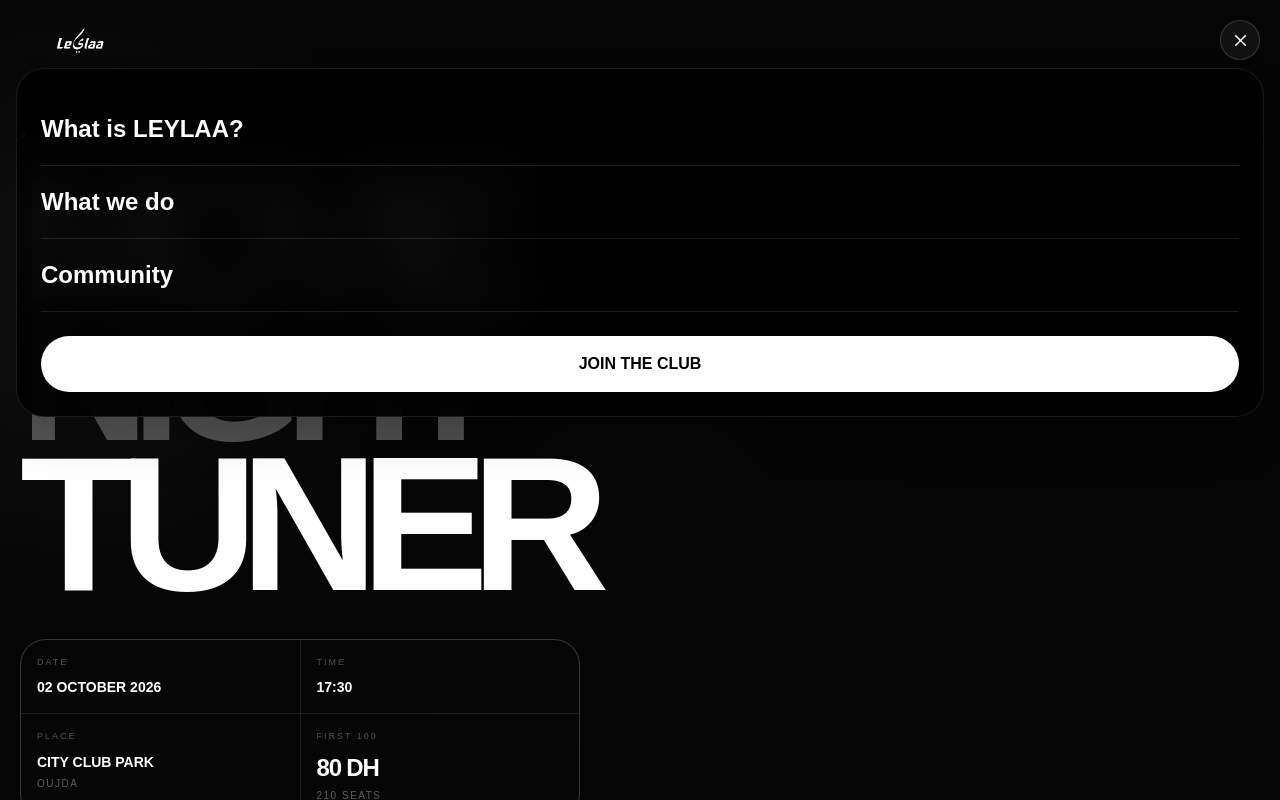
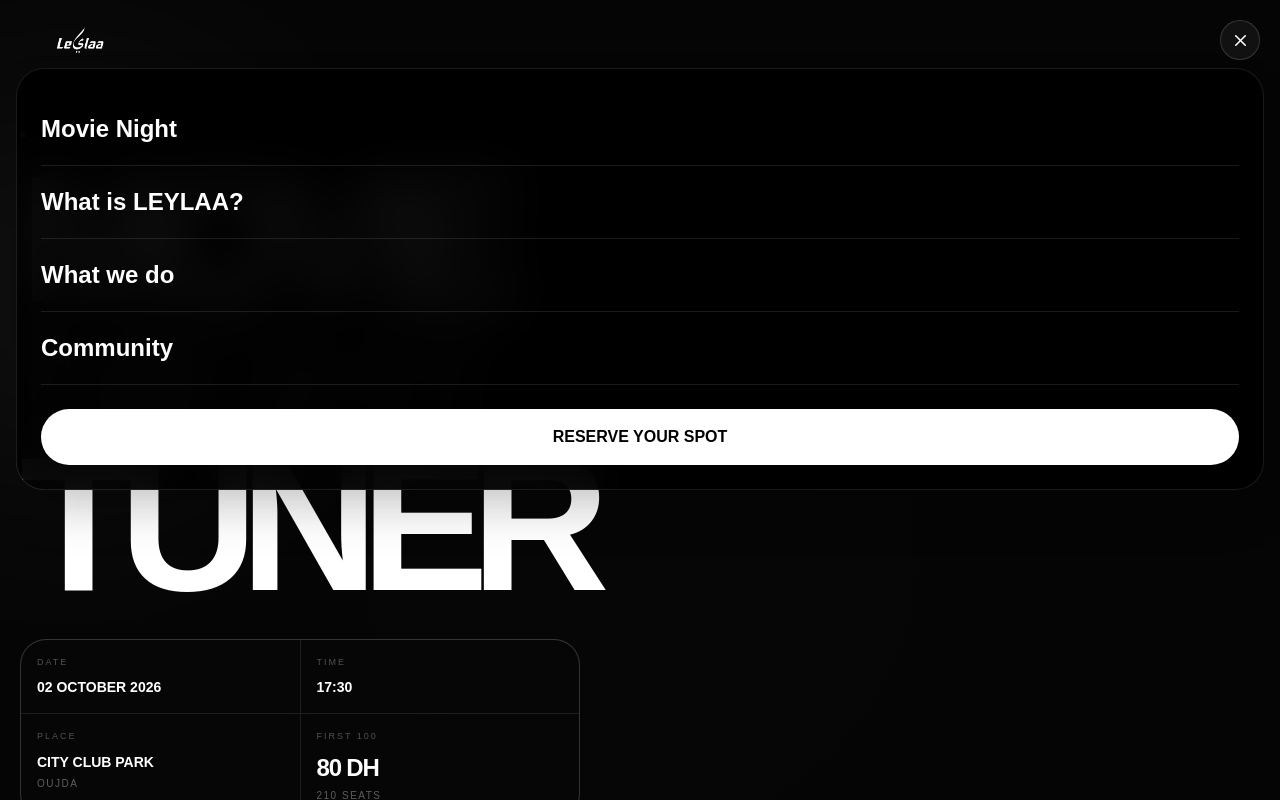
Before and after one commit to wojackwoo/leylaa, a Next.js app: page / in a window 1280 px wide. Both pictures are taken after a click on the button "Open menu". Shown: the top 800 px of the page. Built offline with nearby package versions, Linux system fonts and the light colour scheme.

Commit message:
Update navigation for Movie Night reservations

```diff
--- a/src/components/Navbar.tsx
+++ b/src/components/Navbar.tsx
@@ -40,7 +40,7 @@ export default function Navbar() {
         <button
           onClick={() => setOpen(!open)}
           className="flex h-10 w-10 items-center justify-center rounded-full border border-white/15 bg-white/5 text-white"
-          aria-label="Open menu"
+          aria-label={open ? "Close menu" : "Open menu"}
         >
           {open ? <X size={19} /> : <Menu size={19} />}
         </button>
@@ -49,17 +49,40 @@ export default function Navbar() {
       {open && (
         <div className="absolute left-4 right-4 top-[68px] overflow-hidden rounded-[28px] border border-white/10 bg-black/95 p-6 shadow-2xl backdrop-blur-xl">
           <nav className="flex flex-col">
-            <a href="#about" onClick={() => setOpen(false)} className="border-b border-white/10 py-5 text-2xl font-semibold">
+            <a
+              href="#reserve"
+              onClick={() => setOpen(false)}
+              className="border-b border-white/10 py-5 text-2xl font-semibold"
+            >
+              Movie Night
+            </a>
+            <a
+              href="#about"
+              onClick={() => setOpen(false)}
+              className="border-b border-white/10 py-5 text-2xl font-semibold"
+            >
               What is LEYLAA?
             </a>
-            <a href="#experiences" onClick={() => setOpen(false)} className="border-b border-white/10 py-5 text-2xl font-semibold">
+            <a
+              href="#experiences"
+              onClick={() => setOpen(false)}
+              className="border-b border-white/10 py-5 text-2xl font-semibold"
+            >
               What we do
             </a>
-            <a href="#community" onClick={() => setOpen(false)} className="border-b border-white/10 py-5 text-2xl font-semibold">
+            <a
+              href="#community"
+              onClick={() => setOpen(false)}
+              className="border-b border-white/10 py-5 text-2xl font-semibold"
+            >
               Community
             </a>
-            <a href="https://discord.gg/c5E5JAAkr" target="_blank" rel="noreferrer" onClick={() => setOpen(false)} className="mt-6 rounded-full bg-white px-6 py-4 text-center font-bold !text-black">
-              JOIN THE CLUB
+            <a
+              href="#reserve"
+              onClick={() => setOpen(false)}
+              className="mt-6 rounded-full bg-white px-6 py-4 text-center font-bold !text-black"
+            >
+              RESERVE YOUR SPOT
             </a>
           </nav>
         </div>
```
